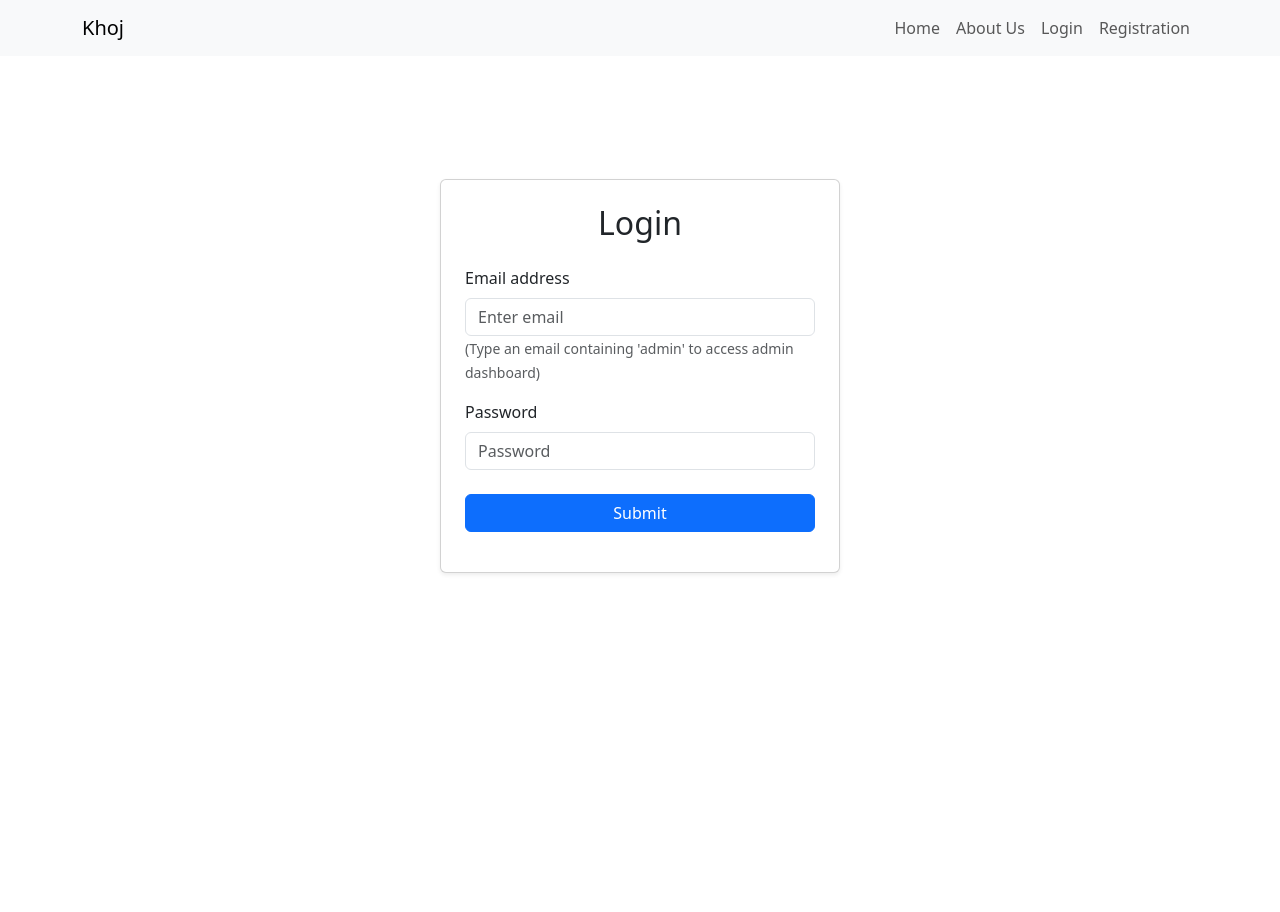
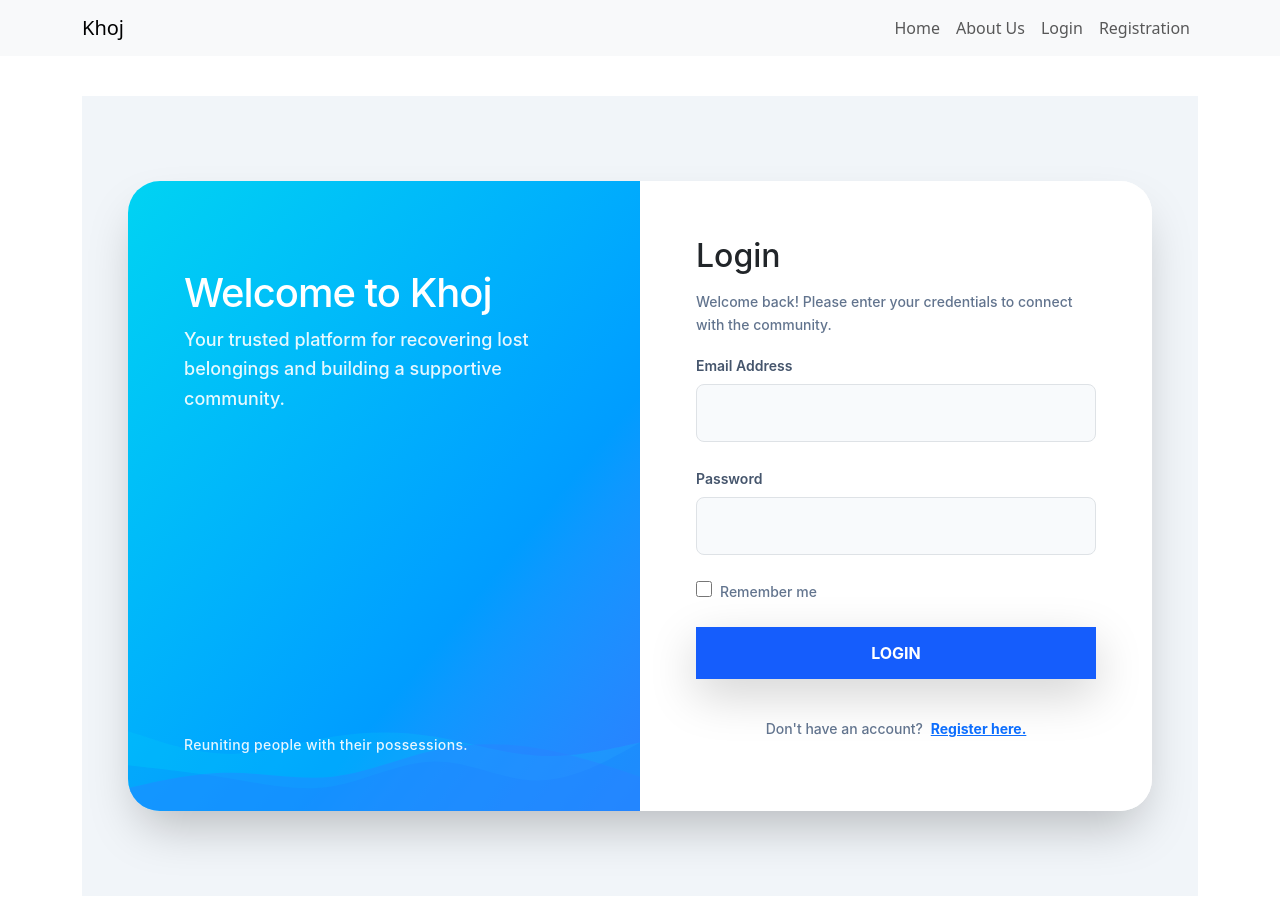
Before and after one commit to Kazi-Ishmamul/Khoj, a React (Vite) app in the folder client/: page /login in a window 1280 px wide. Before the commit the page ends 800 px from the top, so only its background shows below. Built offline with nearby package versions, Linux system fonts and the light colour scheme; the HTML template or start-up script is replaced by a standard one.

Commit message:
Implimented Login_Page, Fixes #2

```diff
--- a/client/src/views/Login.tsx
+++ b/client/src/views/Login.tsx
@@ -1,60 +1,291 @@
-import { useState } from 'react';
-import { Container, Form, Button, Card } from 'react-bootstrap';
-import { useNavigate } from 'react-router-dom';
+import React, { useState } from 'react';
+
+import { useNavigate, Link } from 'react-router-dom';
+
+
 
 const Login = () => {
+
     const [email, setEmail] = useState('');
+
     const [password, setPassword] = useState('');
+
+    const [emailError, setEmailError] = useState('');
+
+    const [passwordError, setPasswordError] = useState('');
+
     const navigate = useNavigate();
 
-    const handleLogin = (e: React.FormEvent) => {
-        e.preventDefault();
-        if (email.includes('admin')) {
-            navigate('/admin-dashboard');
+
+
+    const validate = () => {
+
+        let isValid = true;
+
+
+
+        // Email validation: must contain @ and .
+
+        if (!email.includes('@') || !email.includes('.')) {
+
+            setEmailError('Please enter a valid email address containing @ and .');
+
+            isValid = false;
+
         } else {
-            navigate('/user-dashboard');
+
+            setEmailError('');
+
         }
+
+
+
+        // Password validation: min 6 chars, 1 uppercase, 1 lowercase, 1 number, 1 special char
+
+        const hasUpperCase = /[A-Z]/.test(password);
+
+        const hasLowerCase = /[a-z]/.test(password);
+
+        const hasNumber = /[0-9]/.test(password);
+
+        const hasSpecialChar = /[^A-Za-z0-9]/.test(password);
+
+
+
+        if (password.length < 6 || !hasUpperCase || !hasLowerCase || !hasNumber || !hasSpecialChar) {
+
+            setPasswordError('Password must be at least 6 characters long and contain at least 1 uppercase, 1 lowercase, 1 number, and 1 special character.');
+
+            isValid = false;
+
+        } else {
+
+            setPasswordError('');
+
+        }
+
+
+
+        return isValid;
+
     };
 
+
+
+    const handleLogin = (e: React.FormEvent) => {
+
+        e.preventDefault();
+
+
+
+        if (validate()) {
+
+            if (email.toLowerCase().includes('admin')) {
+
+                navigate('/admin-dashboard');
+
+            } else {
+
+                navigate('/user-dashboard');
+
+            }
+
+        }
+
+    };
+
+
+
     return (
-        <Container className="d-flex justify-content-center align-items-center" style={{ minHeight: '70vh' }}>
-            <Card style={{ width: '400px' }} className="shadow-sm">
-                <Card.Body className="p-4">
-                    <h2 className="text-center mb-4">Login</h2>
-                    <Form onSubmit={handleLogin}>
-                        <Form.Group className="mb-3" controlId="formBasicEmail">
-                            <Form.Label>Email address</Form.Label>
-                            <Form.Control
-                                type="email"
-                                placeholder="Enter email"
-                                value={email}
-                                onChange={(e) => setEmail(e.target.value)}
-                                required
-                            />
-                            <Form.Text className="text-muted">
-                                (Type an email containing 'admin' to access admin dashboard)
-                            </Form.Text>
-                        </Form.Group>
 
-                        <Form.Group className="mb-4" controlId="formBasicPassword">
-                            <Form.Label>Password</Form.Label>
-                            <Form.Control
-                                type="password"
-                                placeholder="Password"
-                                value={password}
-                                onChange={(e) => setPassword(e.target.value)}
-                                required
-                            />
-                        </Form.Group>
+        <div className="min-h-screen bg-slate-100 flex items-center justify-center p-4 font-sans">
 
-                        <Button variant="primary" type="submit" className="w-100 mb-3">
-                            Submit
-                        </Button>
-                    </Form>
-                </Card.Body>
-            </Card>
-        </Container>
+            <div className="bg-white rounded-[2rem] shadow-2xl overflow-hidden flex flex-col md:flex-row w-full max-w-5xl min-h-[600px]">
+
+
+
+                {/* Left Side - Blue Gradient Background */}
+
+                <div className="w-full md:w-1/2 bg-gradient-to-br from-cyan-400 to-blue-500 p-10 lg:p-14 text-white flex flex-col justify-between relative overflow-hidden hidden md:flex">
+
+                    {/* Decorative SVGs for the wave effect */}
+
+                    <svg className="absolute bottom-0 left-0 w-full text-blue-600/20" viewBox="0 0 1440 320" preserveAspectRatio="none">
+
+                        <path fill="currentColor" fillOpacity="1" d="M0,192L48,197.3C96,203,192,213,288,229.3C384,245,480,267,576,250.7C672,235,768,181,864,181.3C960,181,1056,235,1152,234.7C1248,235,1344,181,1392,154.7L1440,128L1440,320L1392,320C1344,320,1248,320,1152,320C1056,320,960,320,864,320C768,320,672,320,576,320C480,320,384,320,288,320C192,320,96,320,48,320L0,320Z"></path>
+
+                    </svg>
+
+                    <svg className="absolute bottom-0 left-0 w-full text-cyan-400/20" viewBox="0 0 1440 320" preserveAspectRatio="none">
+
+                        <path fill="currentColor" fillOpacity="1" d="M0,96L48,112C96,128,192,160,288,160C384,160,480,128,576,112C672,96,768,96,864,112C960,128,1056,160,1152,165.3C1248,171,1344,149,1392,138.7L1440,128L1440,320L1392,320C1344,320,1248,320,1152,320C1056,320,960,320,864,320C768,320,672,320,576,320C480,320,384,320,288,320C192,320,96,320,48,320L0,320Z"></path>
+
+                    </svg>
+
+                    <svg className="absolute bottom-0 left-0 w-full text-blue-500/40" viewBox="0 0 1440 320" preserveAspectRatio="none">
+
+                        <path fill="currentColor" fillOpacity="1" d="M0,256L48,245.3C96,235,192,213,288,213.3C384,213,480,235,576,224C672,213,768,171,864,149.3C960,128,1056,128,1152,144C1248,160,1344,192,1392,208L1440,224L1440,320L1392,320C1344,320,1248,320,1152,320C1056,320,960,320,864,320C768,320,672,320,576,320C480,320,384,320,288,320C192,320,96,320,48,320L0,320Z"></path>
+
+                    </svg>
+
+
+
+                    <div className="relative z-10 mt-8">
+
+                        <h1 className="text-5xl font-extrabold mb-6 tracking-tight">Welcome to Khoj</h1>
+
+                        <p className="text-lg text-white/90 leading-relaxed max-w-md font-medium">
+
+                            Your trusted platform for recovering lost belongings and building a supportive community.
+
+                        </p>
+
+                    </div>
+
+
+
+                    <div className="relative z-10 text-sm opacity-90 mt-auto pt-16 font-medium tracking-wide">
+
+                        Reuniting people with their possessions.
+
+                    </div>
+
+                </div>
+
+
+
+                {/* Right Side - Login Form */}
+
+                <div className="w-full md:w-1/2 p-10 lg:p-14 flex flex-col justify-center bg-white relative z-10">
+
+                    <div className="max-w-md mx-auto w-full">
+
+                        <h2 className="text-4xl font-bold mb-3 text-slate-800">Login</h2>
+
+                        <p className="text-slate-500 text-sm mb-10 font-medium leading-relaxed">
+
+                            Welcome back! Please enter your credentials to connect with the community.
+
+                        </p>
+
+
+
+                        <form onSubmit={handleLogin} className="space-y-6">
+
+                            {/* Email */}
+
+                            <div>
+
+                                <label className="block text-slate-600 font-semibold text-sm mb-2">Email Address</label>
+
+                                <input
+
+                                    type="text"
+
+                                    value={email}
+
+                                    onChange={(e) => setEmail(e.target.value)}
+
+                                    className={`w-full px-4 py-3 rounded-lg border ${emailError ? 'border-red-500 bg-red-50/50' : 'border-slate-300 bg-slate-50'} focus:outline-none focus:ring-2 focus:ring-blue-500/50 focus:border-blue-500 transition-all text-slate-800 font-medium`}
+
+                                />
+
+                                {emailError && (
+
+                                    <p className="text-red-500 text-xs mt-2 font-medium">{emailError}</p>
+
+                                )}
+
+                            </div>
+
+
+
+                            {/* Password */}
+
+                            <div>
+
+                                <label className="block text-slate-600 font-semibold text-sm mb-2">Password</label>
+
+                                <input
+
+                                    type="password"
+
+                                    value={password}
+
+                                    onChange={(e) => setPassword(e.target.value)}
+
+                                    className={`w-full px-4 py-3 rounded-lg border ${passwordError ? 'border-red-500 bg-red-50/50' : 'border-slate-300 bg-slate-50'} focus:outline-none focus:ring-2 focus:ring-blue-500/50 focus:border-blue-500 transition-all text-slate-800 font-medium`}
+
+                                />
+
+                                {passwordError && (
+
+                                    <p className="text-red-500 text-xs mt-2 font-medium">{passwordError}</p>
+
+                                )}
+
+                            </div>
+
+
+
+                            {/* Options */}
+
+                            <div className="flex items-center">
+
+                                <label className="flex items-center cursor-pointer group">
+
+                                    <input type="checkbox" className="w-4 h-4 rounded border-slate-300 text-blue-500 focus:ring-blue-500 cursor-pointer transition-colors" />
+
+                                    <span className="ml-2 text-sm text-slate-500 font-medium group-hover:text-slate-700 transition-colors">Remember me</span>
+
+                                </label>
+
+                            </div>
+
+
+
+                            {/* Submit Button */}
+
+                            <button
+
+                                type="submit"
+
+                                className="w-full py-3.5 px-4 bg-blue-600 hover:bg-blue-700 text-white font-bold rounded-lg shadow-lg shadow-blue-500/30 transition-all duration-300 focus:outline-none focus:ring-2 focus:ring-blue-500/50 focus:ring-offset-2 mt-6 active:scale-[0.98]"
+
+                            >
+
+                                LOGIN
+
+                            </button>
+
+                        </form>
+
+
+
+                        <div className="flex justify-center items-center mt-10 text-sm">
+
+                            <p className="text-slate-500 font-medium">
+
+                                Don't have an account? <Link to="/register" className="text-blue-600 hover:text-blue-800 hover:underline font-bold transition-colors ml-1">Register here.</Link>
+
+                            </p>
+
+                        </div>
+
+                    </div>
+
+                </div>
+
+
+
+            </div>
+
+        </div>
+
     );
+
 };
 
+
+
 export default Login;
```
